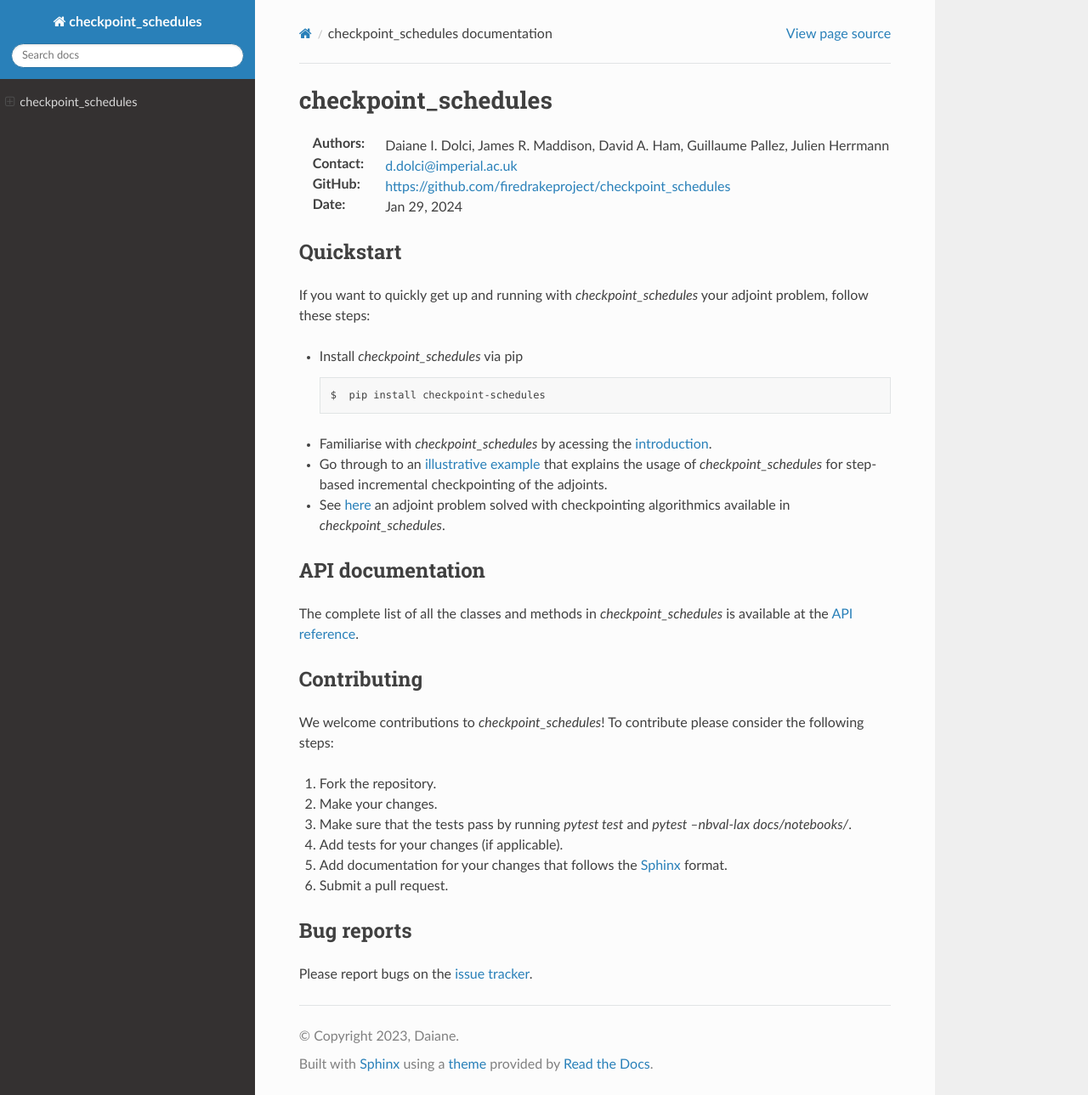
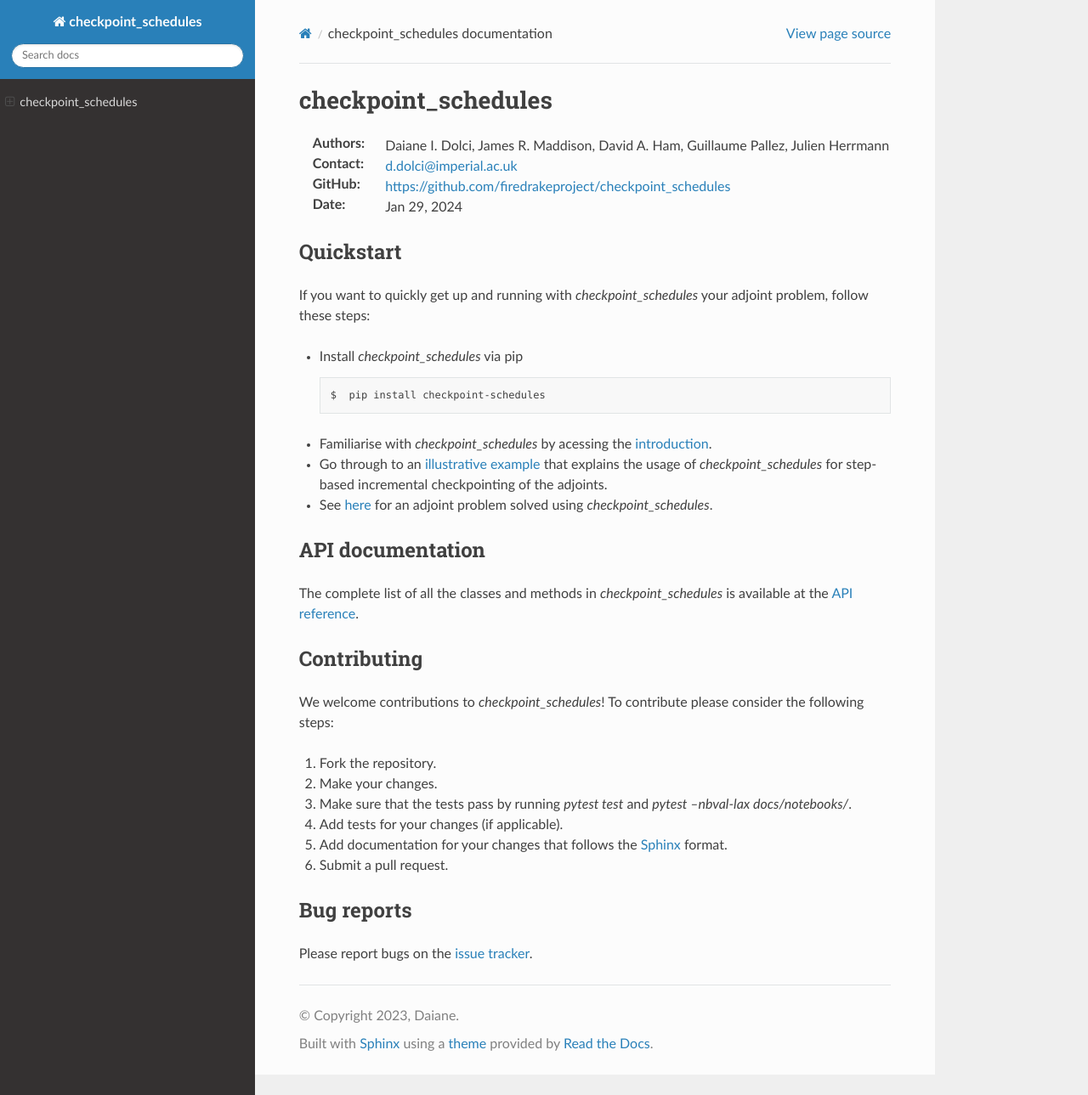
Before and after one commit to firedrakeproject/checkpoint_schedules, a Sphinx documentation site: the page built from docs/source/index.rst, in a window 1280 px wide and 1289 px high. Shown: the whole window at 85% size. Built offline with Sphinx 7.4.7 and the Read the Docs theme 2.0.0, drawn with Linux system fonts in a browser that asks for light colours.

Commit message:
Update docs/source/index.rst
Co-authored-by: James R. Maddison <j.r.maddison@ed.ac.uk>

```diff
--- a/docs/source/index.rst
+++ b/docs/source/index.rst
@@ -20,7 +20,7 @@
 
 * Familiarise with *checkpoint_schedules* by acessing the :ref:`introduction <introduction>`.
 * Go through to an `illustrative example <https://nbviewer.org/github/firedrakeproject/checkpoint_schedules/blob/main/docs/notebooks/tutorial.ipynb>`_ that explains the usage of *checkpoint_schedules* for step-based incremental checkpointing of the adjoints.
-* See `here <https://nbviewer.org/github/firedrakeproject/checkpoint_schedules/blob/main/docs/notebooks/burger.ipynb>`_ an adjoint problem solved with checkpointing algorithmics available in *checkpoint_schedules*.
+* See `here <https://nbviewer.org/github/firedrakeproject/checkpoint_schedules/blob/main/docs/notebooks/burger.ipynb>`_ for an adjoint problem solved using *checkpoint_schedules*.
 
 API documentation
 =================
```
